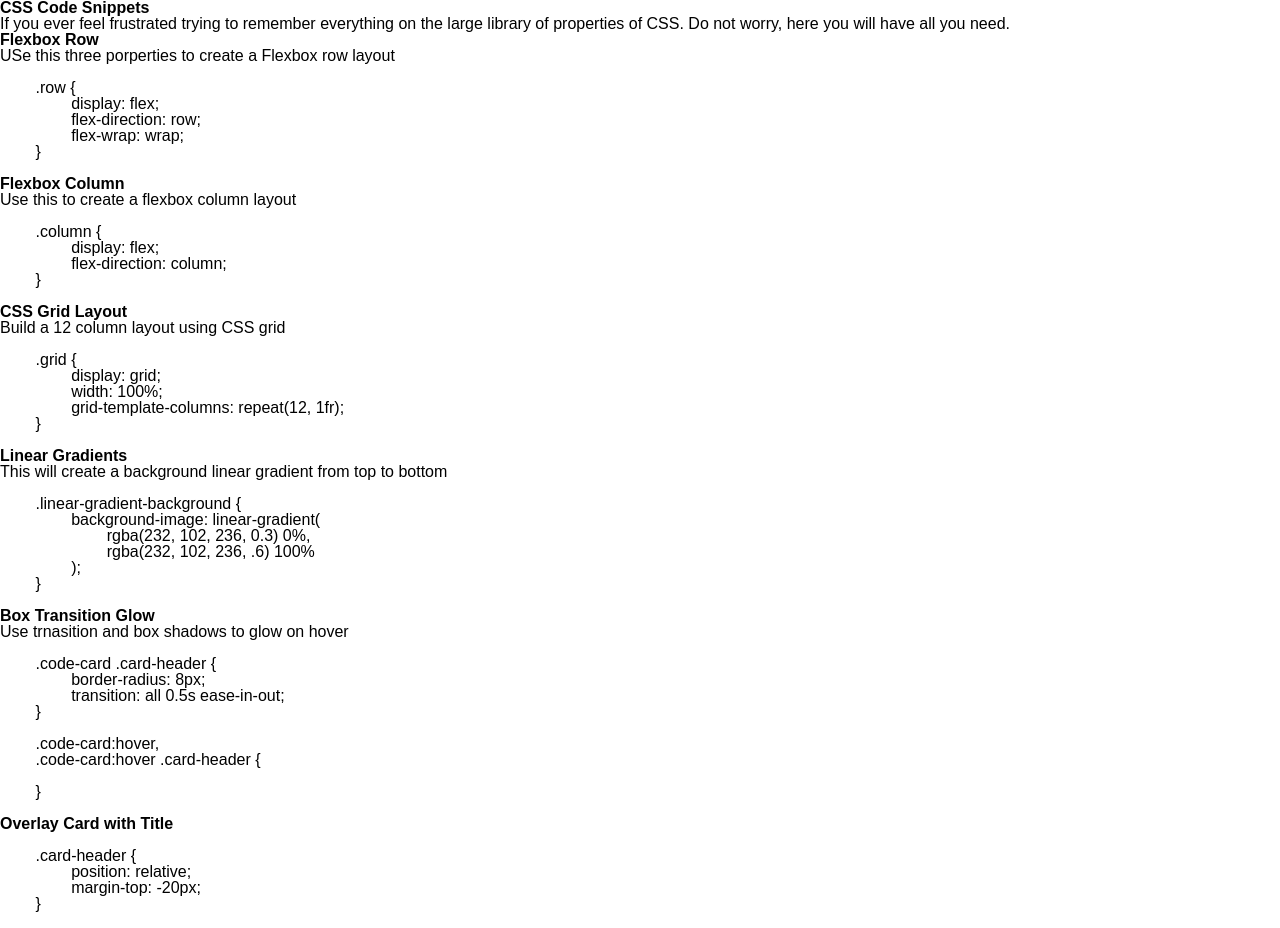
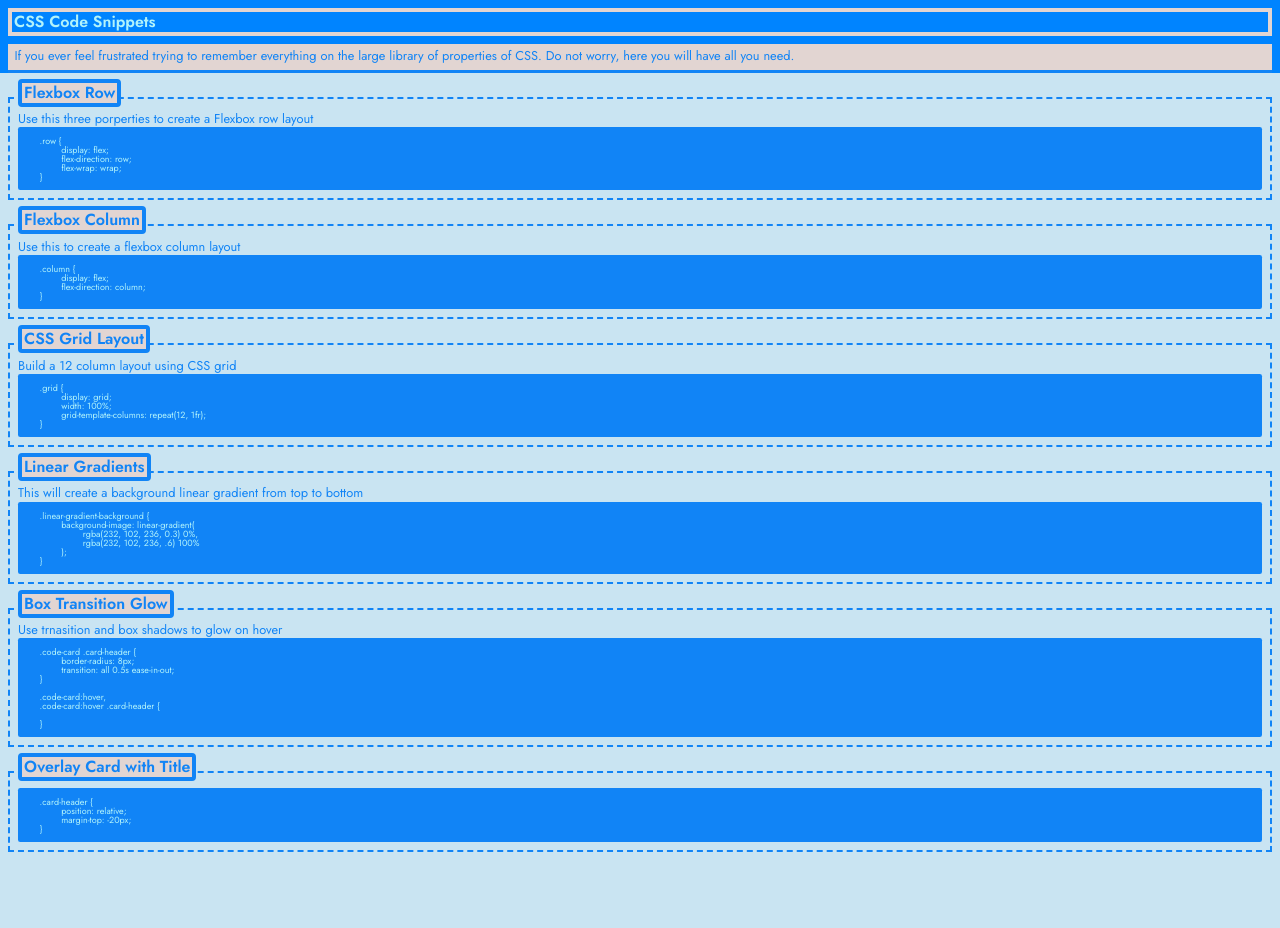
Before and after one commit to 2G2-99/css-snippets-cs, a plain HTML site: page index.html in a window 1280 px wide. After the commit the page ends 860 px from the top, so only its background shows below. Drawn offline with Linux system fonts and the light colour scheme.

Commit message:
style added to header and part of the content on main

```diff
--- /dev/null
+++ b/assets/css/style.css
@@ -0,0 +1,110 @@
+/* BORDERS TESTING */
+/* main,
+section,
+figure,
+h2,
+.snippet-container,
+.snippet-container p,
+pre,
+code {
+	border: 1px solid red;
+} */
+
+:root {
+	/* COLORS */
+	--link-water-1: rgb(201, 228, 242);
+	--link-water-2: rgb(227, 235, 247);
+	--azure-radiance-1: rgb(17, 132, 246);
+	--azure-radiance-2: rgb(0, 132, 255);
+	--french-pass: rgb(177, 243, 251);
+	--wafer: rgb(226, 213, 210);
+
+	/* MOBILE UNITS */
+	--mobile-em: 0.5em;
+	--mobile-em-2: 0.25em;
+	--mobile-em-3: 0.125em;
+
+	--mobile-font-size-1: 1rem;
+	--mobile-font-size-2: 0.8rem;
+	--mobile-font-size-3: 0.6;
+}
+
+body {
+	background-color: var(--link-water-1);
+	color: var(--azure-radiance-1);
+	font-family: 'Jost', sans-serif;
+}
+
+/* HEADER */
+header {
+	background-color: var(--azure-radiance-2);
+	color: var(--french-pass);
+	padding: 0.5rem 0.5rem 0 0.5rem;
+	width: 100vw;
+}
+
+h1 {
+	border: var(--mobile-em-2) solid var(--wafer);
+	height: fit-content;
+	margin-bottom: var(--mobile-em);
+	padding: var(--mobile-em-3);
+	text-align: left;
+}
+
+.info {
+	background-color: var(--wafer);
+	border-bottom: var(--mobile-em-2) solid var(--azure-radiance-1);
+	color: var(--azure-radiance-1);
+	font-size: 0.8em;
+	padding: var(--mobile-em);
+	text-align: justify;
+}
+
+/* MAIN */
+
+main {
+	margin-top: 1rem;
+	width: 100vw;
+}
+
+.cards-grid {
+	display: grid;
+	row-gap: var(--mobile-em);
+}
+
+.card {
+	border: var(--mobile-em-3) dashed var(--azure-radiance-1);
+	margin: var(--mobile-em);
+	padding: var(--mobile-em);
+	position: relative;
+}
+
+h2 {
+	background-color: var(--wafer);
+	border: var(--mobile-em-2) solid var(--azure-radiance-1);
+	border-radius: var(--mobile-em-2);
+	color: var(--azure-radiance-1);
+	display: inline-block;
+	padding: var(--mobile-em-3);
+	position: absolute;
+	top: -1.25rem;
+	z-index: 1000;
+}
+
+.snippet-container {
+	font-size: var(--mobile-font-size-2);
+	margin-top: var(--mobile-em);
+}
+
+.snippet-container p {
+	margin-bottom: var(--mobile-em-3);
+}
+
+/* PREFROMATED TEXT */
+.language-css {
+	background-color: var(--azure-radiance-1);
+	border-radius: var(--mobile-em-2);
+	color: var(--french-pass);
+	/* display: none; */
+	font-size: xx-small;
+}
--- a/index.html
+++ b/index.html
@@ -6,7 +6,14 @@
 	<meta http-equiv="X-UA-Compatible" content="IE=edge">
 	<meta name="viewport" content="width=device-width, initial-scale=1.0">
 	<title>CSS Snippets</title>
-	<link rel="stylesheet" href="./assets/reset.css">
+	<link rel="stylesheet" href="./assets/css/reset.css">
+	<link rel="stylesheet" href="./assets/css/style.css">
+	<link rel="preconnect" href="https://fonts.googleapis.com">
+	<link rel="preconnect" href="https://fonts.gstatic.com" crossorigin>
+	<link
+		href="https://fonts.googleapis.com/css2?family=JetBrains+Mono:wght@400;500&family=Jost:wght@100;200;300;400;600&display=swap"
+		rel="stylesheet">
+
 </head>
 
 <body>
@@ -22,7 +29,7 @@
 			<figure id="flexbox-row" class="card">
 				<h2>Flexbox Row</h2>
 				<div class="snippet-container">
-					<p>USe this three porperties to create a Flexbox row layout</p>
+					<p>Use this three porperties to create a Flexbox row layout</p>
 					<pre class="language-css"><code>
 	.row {
 		display: flex;
```
Also changed, not shown: assets/css/reset.css (renamed from assets/reset.css).
